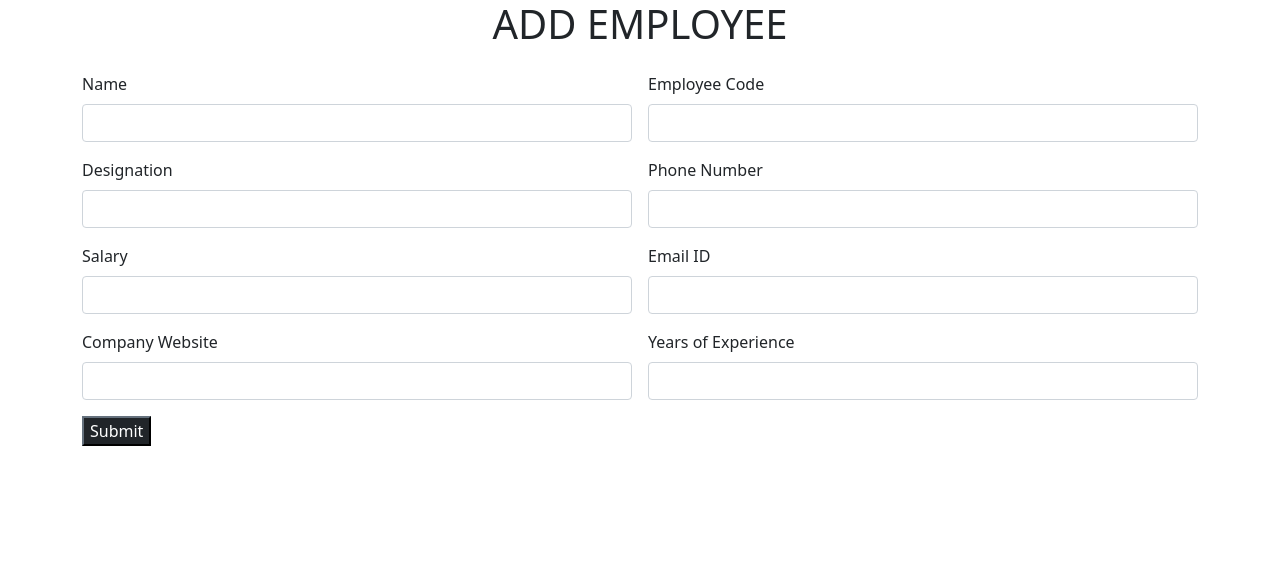
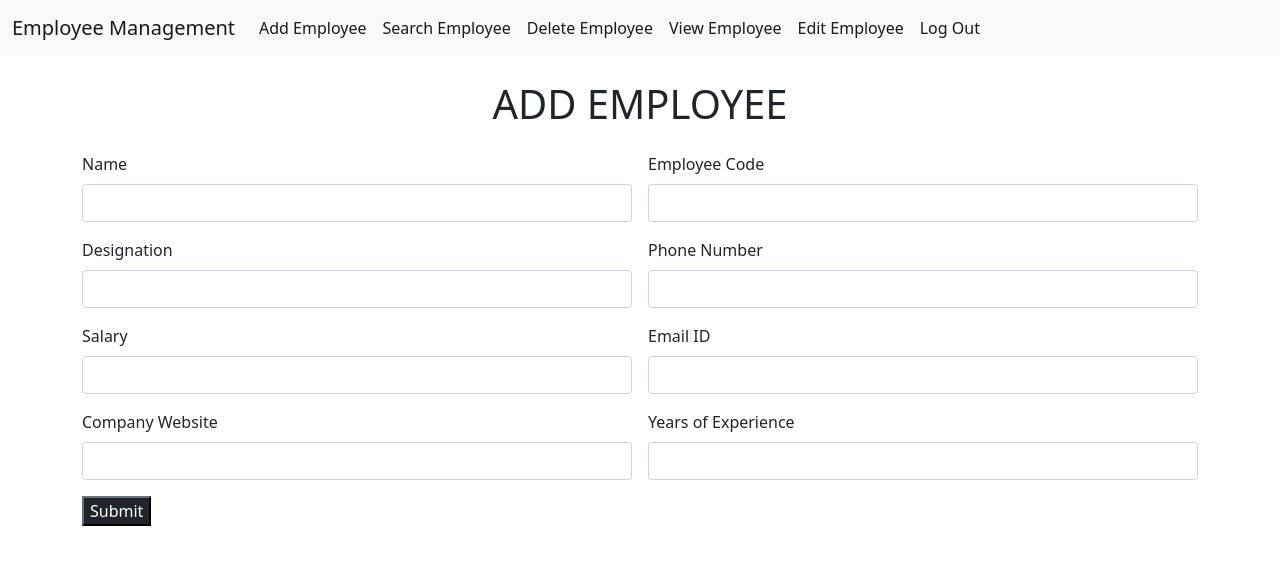
Before and after one commit to Varun-Babu/Employee-app-Angular, an Angular app: page /add in a window 1280 px wide. Shown: the top 564 px of the page. Built offline with nearby package versions, Linux system fonts and the light colour scheme.

Commit message:
navbar added

```diff
--- a/src/app/add-employee/add-employee.component.html
+++ b/src/app/add-employee/add-employee.component.html
@@ -1,3 +1,5 @@
+<app-navbar></app-navbar>
+<br>
 <div class="container">
     <div class="row">
         <div class="col col-12 col-sm-12 col-md-12 col-lg-12 col-xl-12 col-xxl-12">
--- a/src/app/app.module.ts
+++ b/src/app/app.module.ts
@@ -10,6 +10,7 @@ import { SearchEmployeeComponent } from './search-employee/search-employee.compo
 import { DeleteEmployeeComponent } from './delete-employee/delete-employee.component';
 import { EditEmployeeComponent } from './edit-employee/edit-employee.component';
 import { ViewEmployeeComponent } from './view-employee/view-employee.component';
+import { NavbarComponent } from './navbar/navbar.component';
 const myRoute : Routes=[
   {
     path:"",
@@ -46,7 +47,8 @@ const myRoute : Routes=[
     SearchEmployeeComponent,
     DeleteEmployeeComponent,
     EditEmployeeComponent,
-    ViewEmployeeComponent
+    ViewEmployeeComponent,
+    NavbarComponent
   ],
   imports: [
     BrowserModule,
--- a/src/app/delete-employee/delete-employee.component.html
+++ b/src/app/delete-employee/delete-employee.component.html
@@ -1,3 +1,4 @@
+<app-navbar></app-navbar>
 <div class="container">
     <div class="row">
         <div class="col col-12 col-sm-12 col-md-12 col-lg-12 col-xl-12 col-xxl-12">
--- a/src/app/edit-employee/edit-employee.component.html
+++ b/src/app/edit-employee/edit-employee.component.html
@@ -1,4 +1,4 @@
-
+<app-navbar></app-navbar>
 <div class="container">
     <div class="row">
         <div class="col col-12 col-sm-12 col-md-12 col-lg-12 col-xl-12 col-xxl-12">
--- /dev/null
+++ b/src/app/navbar/navbar.component.html
@@ -0,0 +1,31 @@
+<nav class="navbar navbar-expand-lg navbar-light bg-light">
+    <div class="container-fluid">
+      <a class="navbar-brand" href="#">Employee Management</a>
+      <button class="navbar-toggler" type="button" data-bs-toggle="collapse" data-bs-target="#navbarNav" aria-controls="navbarNav" aria-expanded="false" aria-label="Toggle navigation">
+        <span class="navbar-toggler-icon"></span>
+      </button>
+      <div class="collapse navbar-collapse" id="navbarNav">
+        <ul class="navbar-nav">
+            <li class="nav-item">
+                <a class="nav-link active " routerLink="/add" >Add Employee</a>
+              </li>
+          <li class="nav-item">
+            <a class="nav-link active " aria-current="page" routerLink="/search">Search Employee</a>
+          </li>
+          <li class="nav-item">
+            <a class="nav-link active" routerLink="/delete">Delete Employee</a>
+          </li>
+          <li class="nav-item">
+            <a class="nav-link active" routerLink="/view">View Employee</a>
+          </li>
+          <li class="nav-item">
+            <a class="nav-link active" routerLink="/edit">Edit Employee</a>
+          </li>
+          <li class="nav-item">
+            <a class="nav-link active" routerLink="">Log Out</a>
+          </li>
+
+        </ul>
+      </div>
+    </div>
+  </nav>
--- a/src/app/search-employee/search-employee.component.html
+++ b/src/app/search-employee/search-employee.component.html
@@ -1,3 +1,4 @@
+<app-navbar></app-navbar>
 <div class="container">
     <div class="row">
         <div class="col col-12 col-sm-12 col-md-12 col-lg-12 col-xl-12 col-xxl-12">
--- a/src/app/view-employee/view-employee.component.html
+++ b/src/app/view-employee/view-employee.component.html
@@ -1,3 +1,4 @@
+<app-navbar></app-navbar>
 <div class="container">
     <div class="row">
         <div class="col col-12 col-sm-12 col-md-12 col-lg-12 col-xl-12 col-xxl-12">
```
Also changed, not shown: src/app/navbar/navbar.component.ts (added, +10 -0 lines), src/app/navbar/navbar.component.css (added).
